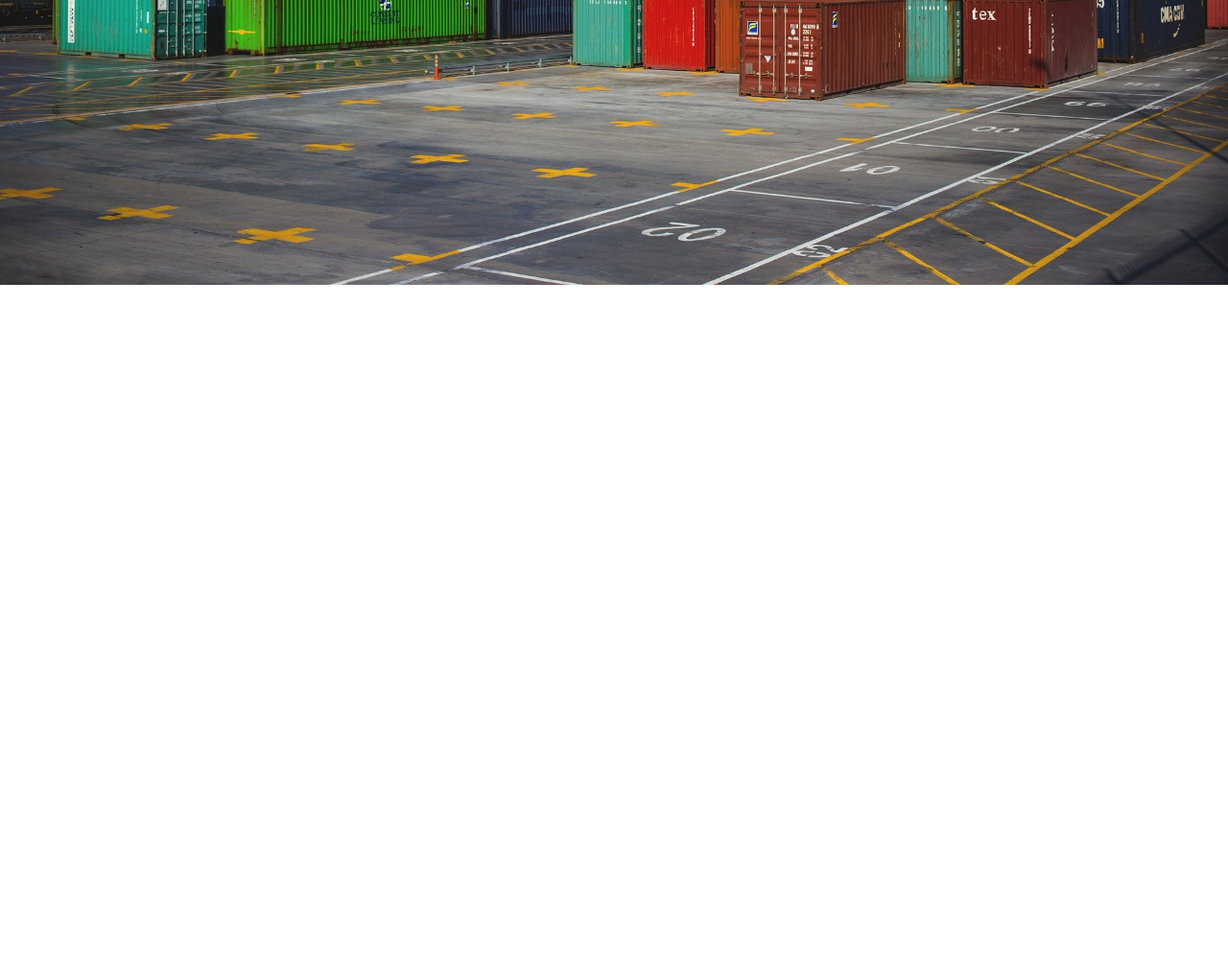
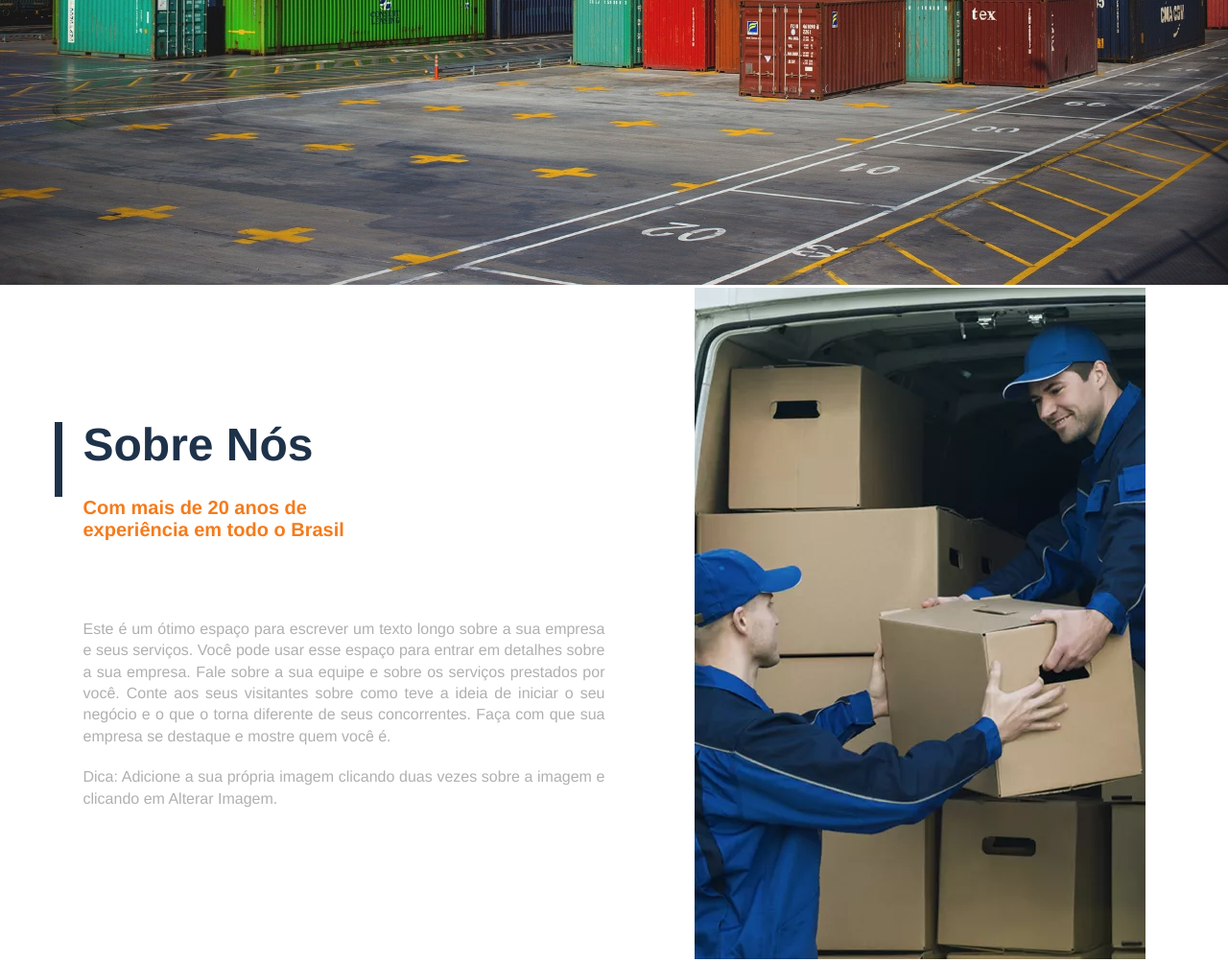
Before and after one commit to felipeDesenvolvedor/movingservice, a website: page index.html in a window 1280 px wide. Shown: the part 556-1559 px from the top of the page at 96% size. Before the commit the page ends 856 px from the top, so only its background shows below. Drawn offline with Linux system fonts and the light colour scheme.

Commit message:
Aboutus desktop

```diff
--- a/assets/css/index.css
+++ b/assets/css/index.css
@@ -1 +1 @@
-.top__nav--aberto~.overlay{visibility:visible;opacity:1}@media (max-width:990px){.overlay{visibility:hidden;opacity:0;transition:opacity .3s;background-color:rgba(255,255,255,.8);position:absolute;left:0;top:0;width:100%;height:100%;z-index:1}}
+.body{font-family:Helvetica,sans-serif}.top__nav--aberto~.overlay{visibility:visible;opacity:1}@media (max-width:990px){.overlay{visibility:hidden;opacity:0;transition:opacity .3s;background-color:rgba(255,255,255,.8);position:absolute;left:0;top:0;width:100%;height:100%;z-index:1}}
--- a/assets/css/main.css
+++ b/assets/css/main.css
@@ -1 +1 @@
-h1{color:#000}
+.aboutus__flex:first-child{flex-basis:544px}.aboutus__flex:last-child{flex-shrink:0}.aboutus__container{width:1200px;margin:0 auto;justify-content:space-around;display:flex;align-items:center}.aboutus__title{font-size:48px;color:#1e324a;font-weight:600;position:relative}.aboutus__title::before{content:'';display:inline-block;width:8px;height:calc(100% + 30px);background-color:#1e324a;position:absolute;left:-30px}.aboutus__sub__titlte{font-size:20px;line-height:1.18em;color:#f57b1b;font-weight:700;margin-top:30px;display:inline-block}.aboutus__paragrafo{color:#B0B0B0;margin-bottom:20px;text-align:justify;line-height:1.4em}.aboutus__paragrafo:first-of-type{margin-top:80px}
--- a/index.html
+++ b/index.html
@@ -74,6 +74,18 @@
                            (min-width:991px) and (max-width:1920px) 1920px"
                     src="/assets/img/banner-dektop-1-1920w.jpg" alt="Banner">
             </div>
+            <div class="aboutus__container">
+                <section class="aboutus__flex aboutus__text">
+                    <h3 class="aboutus__title">Sobre Nós</h3>
+                    <span class="aboutus__sub__titlte">Com mais de 20 anos de <br> experiência em todo o Brasil</span>
+                    <p class="aboutus__paragrafo">Este é um ótimo espaço para escrever um texto longo sobre a sua empresa e seus serviços. Você pode usar esse espaço para entrar em detalhes sobre a sua empresa. Fale sobre a sua equipe e sobre os serviços prestados por você. Conte aos seus visitantes sobre como teve a ideia de iniciar o seu negócio e o que o torna diferente de seus concorrentes. Faça com que sua empresa se destaque e mostre quem você é.</p>
+                    <p class="aboutus__paragrafo">Dica: Adicione a sua própria imagem clicando duas vezes sobre a imagem e clicando em Alterar Imagem.</p>
+                </section>
+
+                <section class="aboutus__flex aboutus__banner">
+                    <img src="/assets/img/teste.webp">
+                </section>
+            </div>
         </section>
     </main>
     <div class="overlay"></div>
```
Also changed, not shown: assets/css/top.css (+1 -1 lines), assets/img/teste.webp (added), build/sass/colors.scss, build/sass/index.scss, build/sass/main.scss, build/sass/top.scss.
